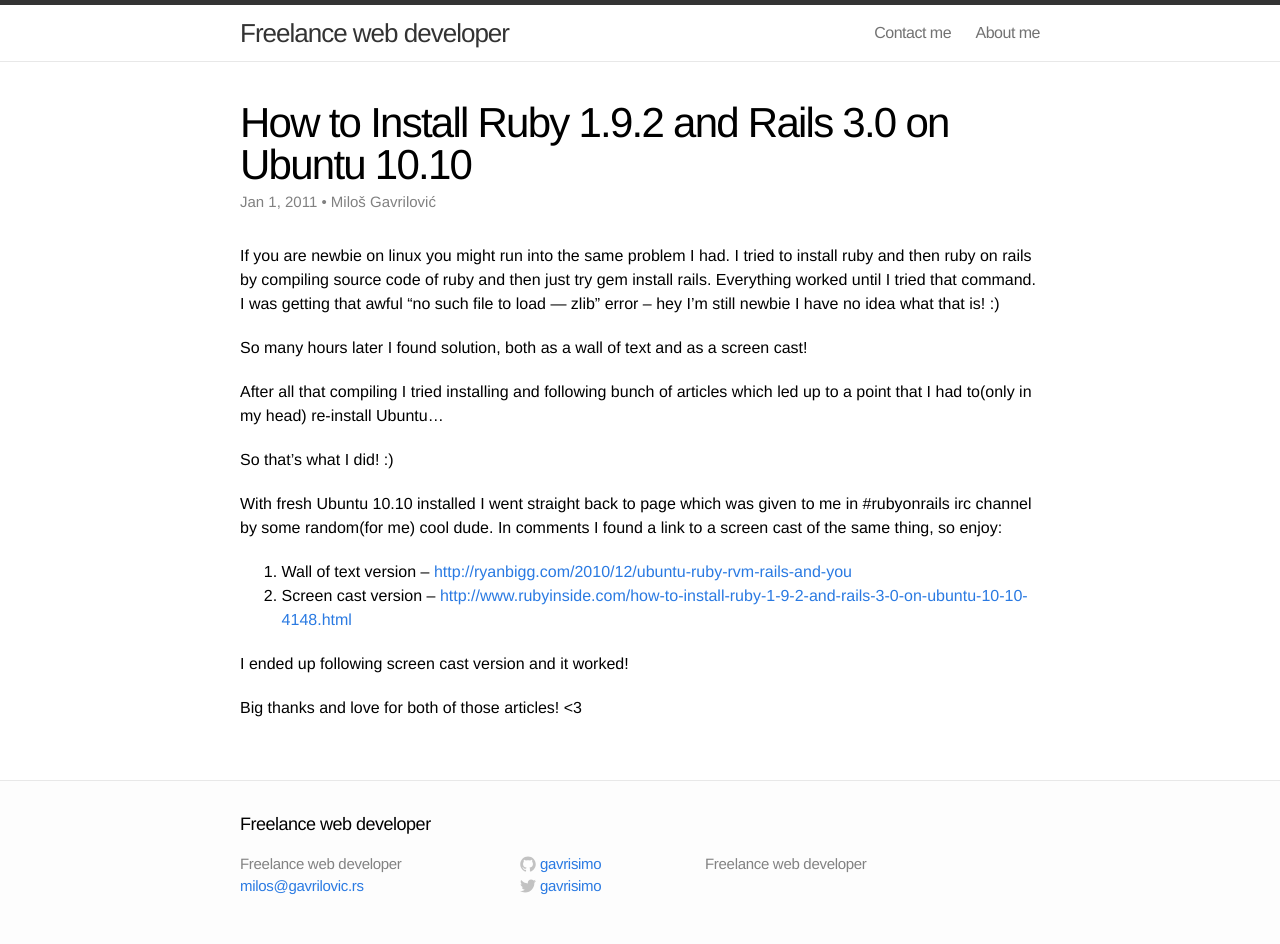
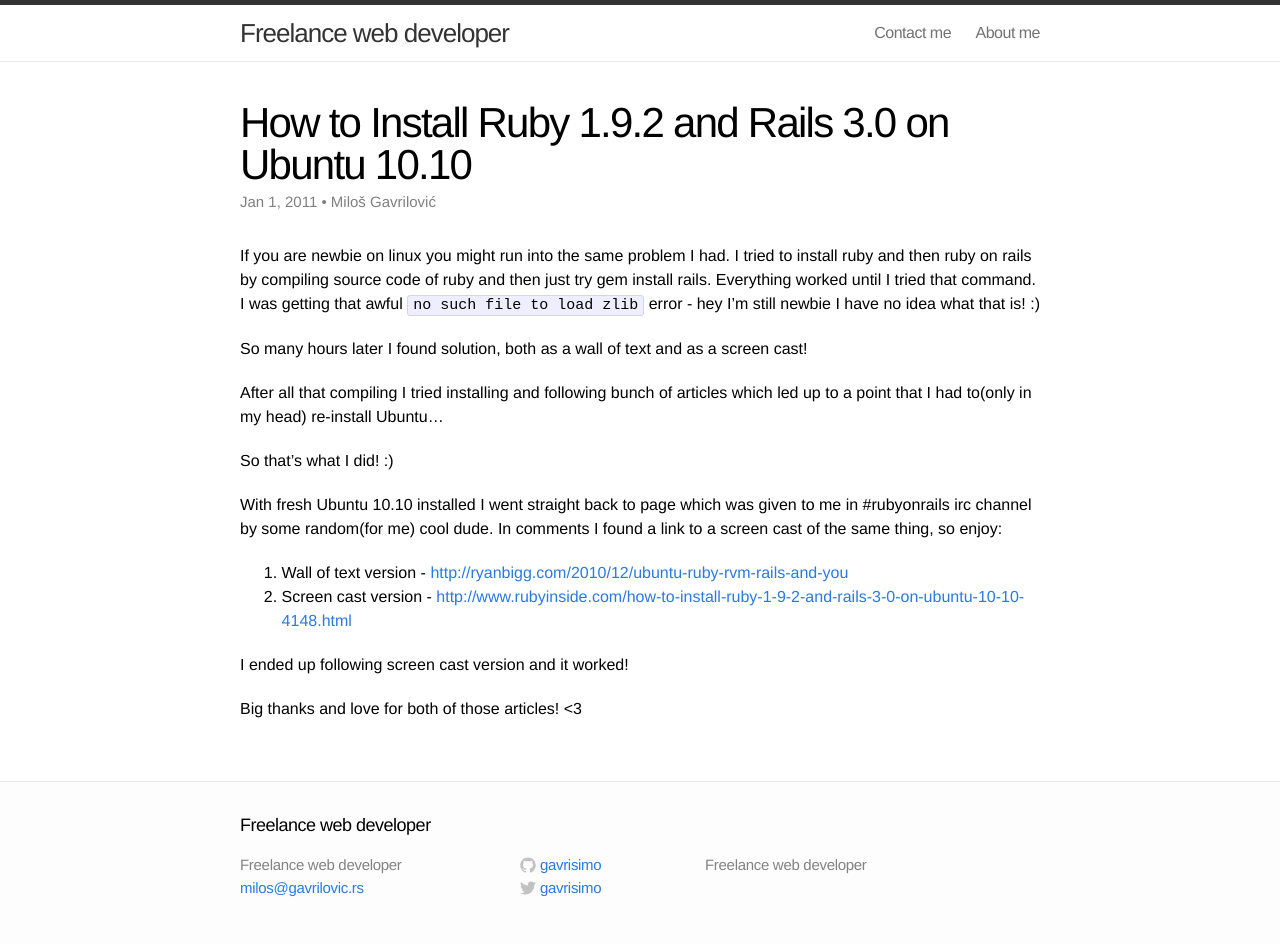
Before and after one commit to Gavrisimo/gavrisimo.github.io, a Jekyll site: the page built from _posts/2011-01-01-how-to-install-ruby-1-9-2-and-rails-3-0-on-ubuntu-10-10.md, in a window 1280 px wide. Built offline with Jekyll 4.4.1, drawn with Linux system fonts in a browser that asks for light colours; part of the change alters nothing that is shown.

```diff
--- a/_posts/2011-01-01-how-to-install-ruby-1-9-2-and-rails-3-0-on-ubuntu-10-10.md
+++ b/_posts/2011-01-01-how-to-install-ruby-1-9-2-and-rails-3-0-on-ubuntu-10-10.md
@@ -6,7 +6,7 @@ permalink: /how-to-install-ruby-1-9-2-and-rails-3-0-on-ubuntu-10-10/
 categories:
   - Random
 ---
-If you are newbie on linux you might run into the same problem I had. I tried to install ruby and then ruby on rails by compiling source code of ruby and then just try gem install rails. Everything worked until I tried that command. I was getting that awful &#8220;no such file to load &#8212; zlib&#8221; error &#8211; hey I'm still newbie I have no idea what that is! :)
+If you are newbie on linux you might run into the same problem I had. I tried to install ruby and then ruby on rails by compiling source code of ruby and then just try gem install rails. Everything worked until I tried that command. I was getting that awful `no such file to load zlib` error - hey I'm still newbie I have no idea what that is! :)
 
 So many hours later I found solution, both as a wall of text and as a screen cast!
 
@@ -16,8 +16,8 @@ So that's what I did! :)
 
 With fresh Ubuntu 10.10 installed I went straight back to page which was given to me in #rubyonrails irc channel by some random(for me) cool dude. In comments I found a link to a screen cast of the same thing, so enjoy:
 
-1.  Wall of text version &#8211; <a href="http://ryanbigg.com/2010/12/ubuntu-ruby-rvm-rails-and-you" target="_blank">http://ryanbigg.com/2010/12/ubuntu-ruby-rvm-rails-and-you</a>
-2.  Screen cast version &#8211; <a href="http://www.rubyinside.com/how-to-install-ruby-1-9-2-and-rails-3-0-on-ubuntu-10-10-4148.html" target="_blank">http://www.rubyinside.com/how-to-install-ruby-1-9-2-and-rails-3-0-on-ubuntu-10-10-4148.html</a>
+1.  Wall of text version - [http://ryanbigg.com/2010/12/ubuntu-ruby-rvm-rails-and-you](http://ryanbigg.com/2010/12/ubuntu-ruby-rvm-rails-and-you)
+2.  Screen cast version - [http://www.rubyinside.com/how-to-install-ruby-1-9-2-and-rails-3-0-on-ubuntu-10-10-4148.html](http://www.rubyinside.com/how-to-install-ruby-1-9-2-and-rails-3-0-on-ubuntu-10-10-4148.html)
 
 I ended up following screen cast version and it worked!
 
```
